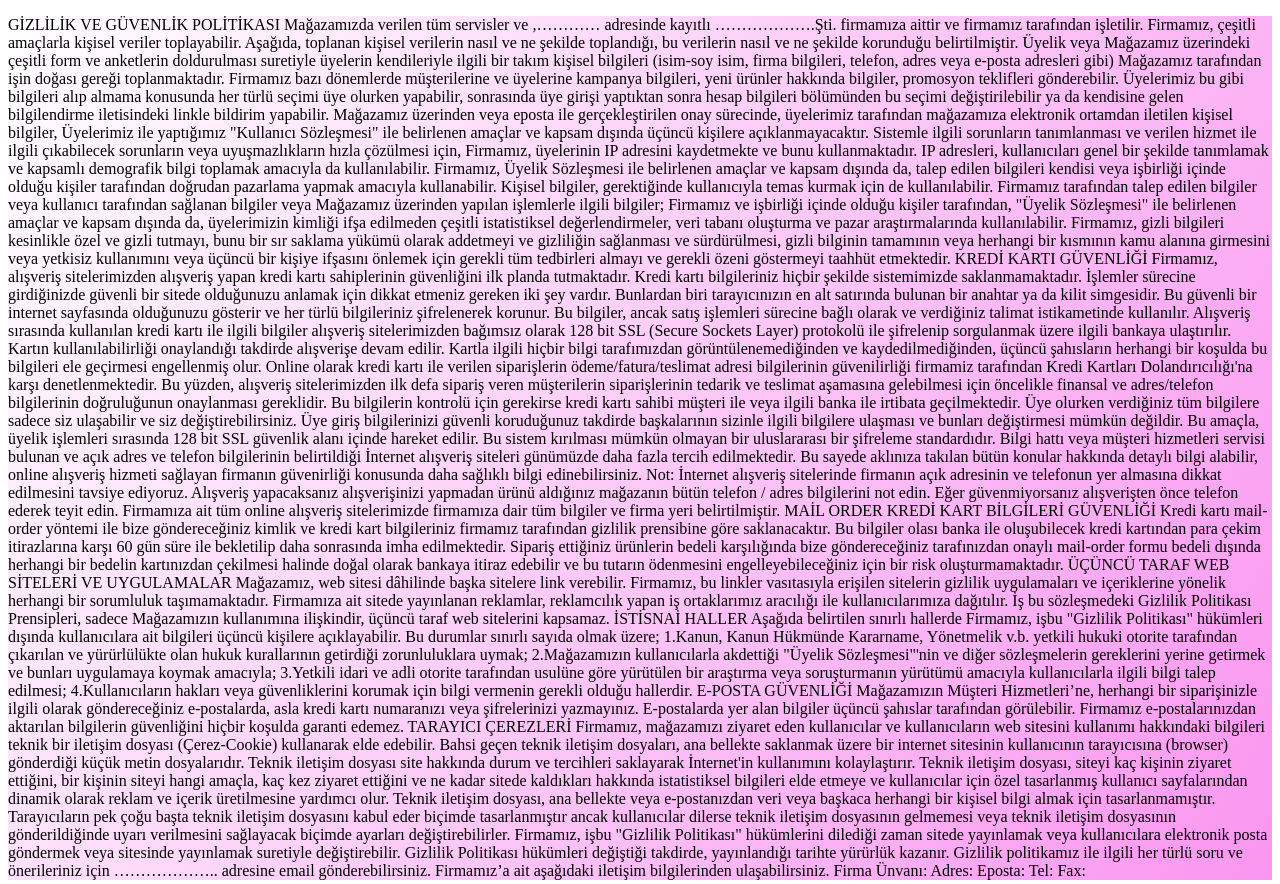
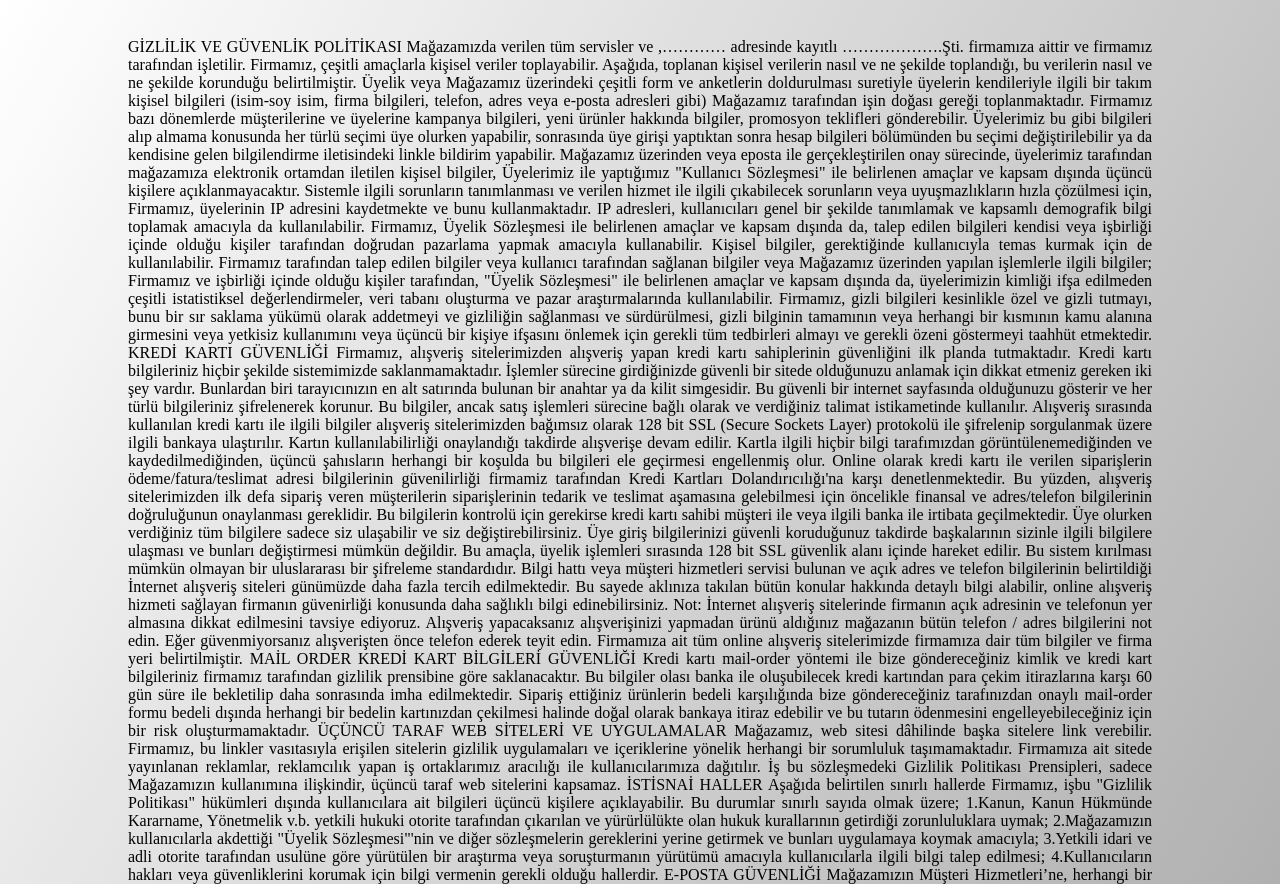
Before and after one commit to Develhope-FS1Turk-Group-2/PatiApp2, a plain HTML site: page signup_page/gizlilk politikasi.html in a window 1280 px wide. Shown: the top 884 px of the page. Drawn offline with Linux system fonts and the light colour scheme.

Commit message:
index.html icon changed & signup_page.html modified

```diff
--- a/signup_page/gizlilk politikasi.html
+++ b/signup_page/gizlilk politikasi.html
@@ -4,8 +4,14 @@
         <meta charset="utf-8">
         <title>Gizlilik Politikasi Sozlesmesi</title>
         <style>
+            * {
+                padding: 0;
+                margin: 0;
+            }
             p {
-                background: linear-gradient(120deg,#ffffff, #fa96f0);
+                background: linear-gradient(120deg,#ffffff, #a9a9a9);
+                text-align: justify;
+                padding: 3% 10%;
             }
         </style>
     </head>
```
Also changed, not shown: index.html (+1 -1 lines), signup_page/kullanım_sartlari.html (+7 -1 lines), signup_page/signin_page.html (+2 -1 lines), signup_page/cat.png (deleted).
